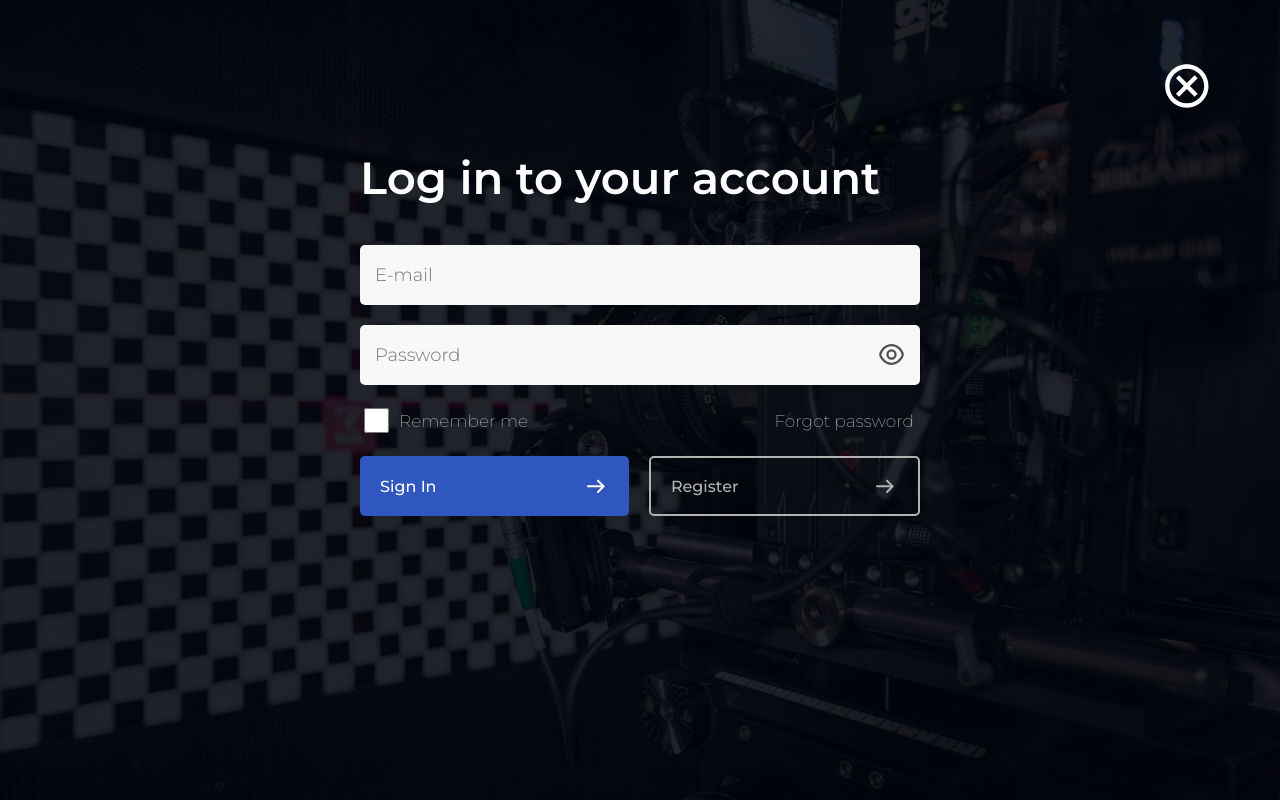
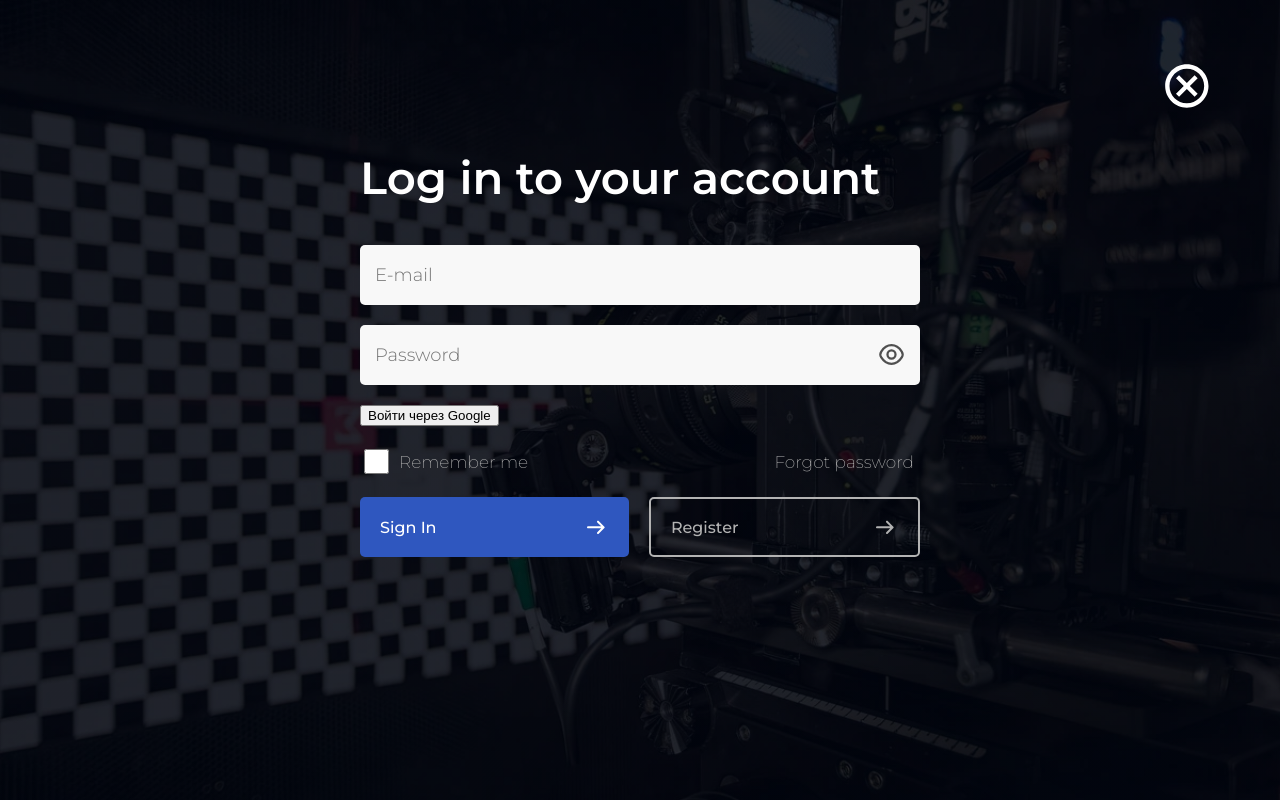
Before and after one commit to EasyDev-co/Matchmove_machine_site, a React (Create React App) app in the folder frontend/: page /authorization in a window 1280 px wide. Built offline with nearby package versions, Linux system fonts and the light colour scheme.

Commit message:
сервиспэйдж

```diff
--- a/frontend/src/App.jsx
+++ b/frontend/src/App.jsx
@@ -24,6 +24,7 @@ import TopContributors from "./pages/TopContributors/TopContributors";
 import Tutorials from "./pages/Tutorials/Tutorials";
 import OneTutorial from "./pages/Tutorials/DetailTutorial/DetailTutorial";
 import DetailTutorial from "./pages/Tutorials/DetailTutorial/DetailTutorial";
+import GoogleServicePage from "./pages/ServicePage/GoogleServicePage";
 
 function App() {
   return (
@@ -81,6 +82,7 @@ function App() {
                 <Route path="top-contributors" element={<TopContributors />} />
                 <Route path="tutorials/:id" element={<DetailTutorial />} />
                 <Route path="tutorials" element={<Tutorials />} />
+                <Route path="/google/oauth/callback/" element={<GoogleServicePage />} />
                 <Route path="*" element={<NotFound />} />
               </Routes>
             </Layout>
--- a/frontend/src/components/LoginForms/Login.jsx
+++ b/frontend/src/components/LoginForms/Login.jsx
@@ -4,6 +4,7 @@ import Button from "../Button";
 import Password from "../Forms/Password";
 import Email from "../Forms/Email";
 import { useNavigate } from "react-router-dom";
+import Oauth from '../Oauth/Oauth'
 
 import { loginUser } from "../../store/userSlice";
 import { useDispatch, useSelector } from "react-redux";
@@ -130,6 +131,7 @@ const Login = ({ onModalClose }) => {
                 errors={errors}
                 setErrors={setErrors}
               />
+              <Oauth />
               <div className="underform">
                 <div className="checkbox-group">
                   <input
--- /dev/null
+++ b/frontend/src/components/Oauth/Oauth.jsx
@@ -0,0 +1,30 @@
+// src/components/LoginPage.jsx
+import React from 'react';
+// import { GOOGLE_CLIENT_ID, GOOGLE_REDIRECT_URI } from '../config';
+
+const Oauth = () => {
+    const GOOGLE_CLIENT_ID = '723039007874-1f5fgudgr46vl81old3h5qndhoihai0i.apps.googleusercontent.com'
+    const GOOGLE_REDIRECT_URI = 'https://grids.matchmovemachine.com/google/oauth/callback/'
+  const handleGoogleLogin = () => {
+    const baseUrl = 'https://accounts.google.com/o/oauth2/v2/auth';
+    const scope = 'openid email profile';
+    const params = new URLSearchParams({
+      client_id: GOOGLE_CLIENT_ID,
+      redirect_uri: GOOGLE_REDIRECT_URI,
+      response_type: 'code',
+      scope: scope,
+      access_type: 'offline',  // чтобы получить refresh_token
+      prompt: 'consent',       // чтобы каждый раз предлагалось выбрать аккаунт
+    });
+
+    window.location.href = `${baseUrl}?${params.toString()}`;
+  };
+
+  return (
+    <div>
+      <button onClick={handleGoogleLogin}>Войти через Google</button>
+    </div>
+  );
+}
+
+export default Oauth;
--- /dev/null
+++ b/frontend/src/pages/ServicePage/GoogleServicePage.jsx
@@ -0,0 +1,58 @@
+import React, { useEffect } from 'react';
+import { useSearchParams } from 'react-router-dom';
+// import { useSearchParams } from 'react-router-dom';  // или другой способ парсинга query
+// import { API_GOOGLE_AUTH_ENDPOINT } from '../config';
+
+const GoogleServicePage = () => {
+    const [searchParams] = useSearchParams();
+
+    useEffect(() => {
+      // Достаем code
+      const code = searchParams.get('code');
+      console.log(code)
+    }, [searchParams]);
+    //   if (code) {
+    //     // Отправляем POST запрос к вашему Django эндпоинту
+    //     fetch(API_GOOGLE_AUTH_ENDPOINT, {
+    //       method: 'POST',
+    //       headers: {
+    //         'Content-Type': 'application/json',
+    //       },
+    //       body: JSON.stringify({ code }),
+    //     })
+    //       .then(async (response) => {
+    //         if (!response.ok) {
+    //           // Ошибка на бекенде
+    //           const errorData = await response.json();
+    //           throw new Error(errorData.error || 'Произошла ошибка при авторизации');
+    //         }
+    //         return response.json();
+    //       })
+    //       .then((data) => {
+    //         // data = { refresh, access, user_info: {...} }
+    //         // Сохраняем токены, например в localStorage:
+    //         localStorage.setItem('accessToken', data.access);
+    //         localStorage.setItem('refreshToken', data.refresh);
+    //         // При желании можно сохранить что-то из user_info
+    //         // localStorage.setItem('userEmail', data.user_info.email);
+
+    //         // После сохранения токенов можно перенаправить на защищенную страницу
+    //         window.location.href = '/profile';
+    //       })
+    //       .catch((error) => {
+    //         console.error('Ошибка авторизации:', error);
+    //         alert('Авторизация не удалась');
+    //       });
+    //   } else {
+    //     // Если code не найден – возможно, пользователь попал на этот URL без авторизации
+    //     console.warn('Не найден параметр "code" в URL');
+    //   }
+    // }, [searchParams]);
+  return (
+    <div>
+      <h2>Обработка авторизации через Google...</h2>
+    </div>
+  );
+};
+
+export default GoogleServicePage;
```
